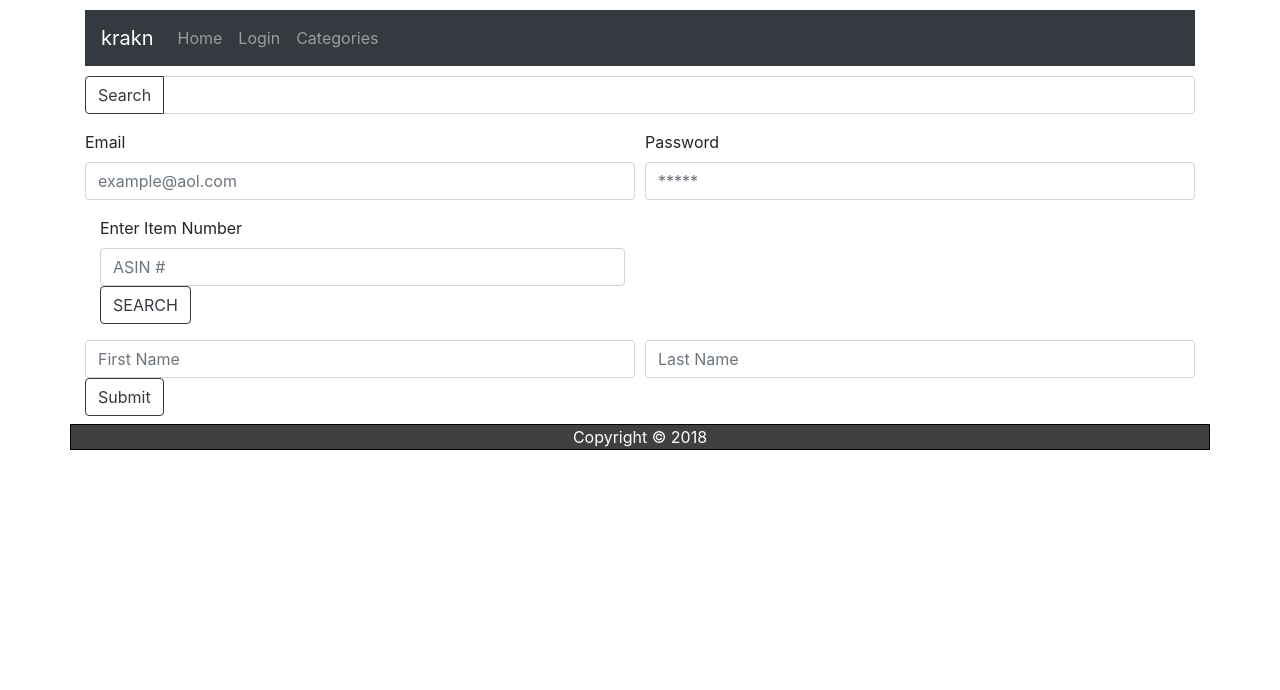
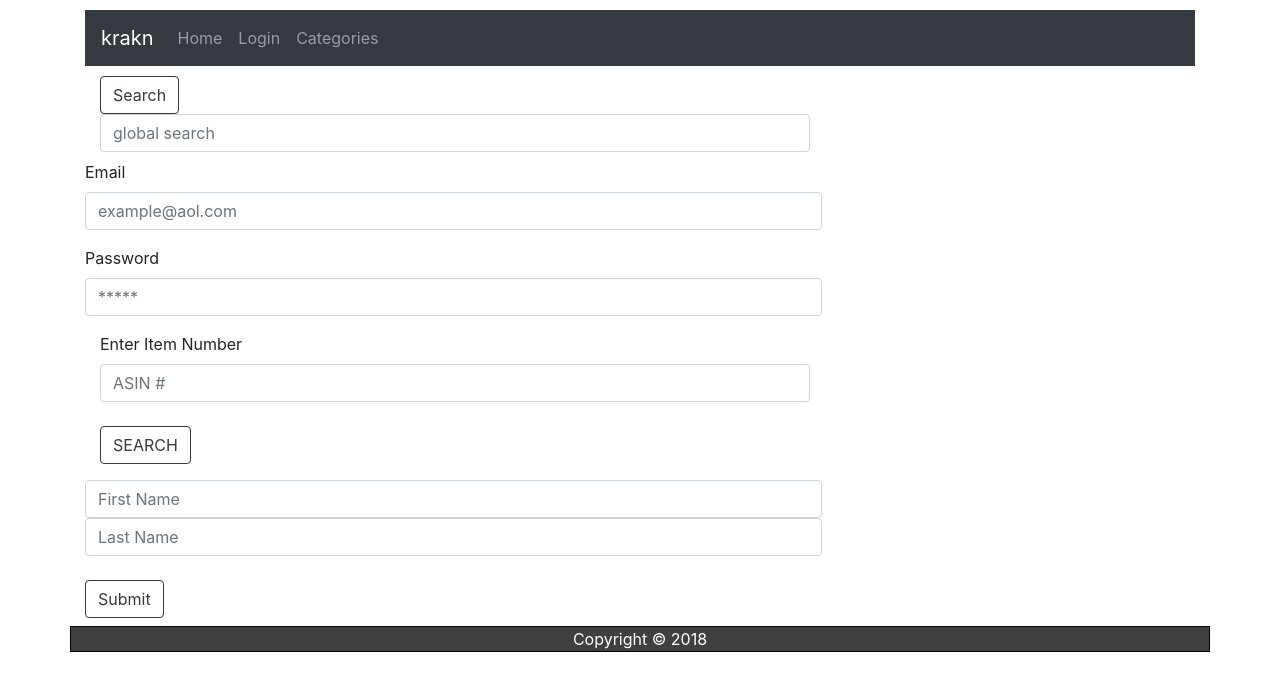
Before and after one commit to bryantwofourtwo/akrakn, a React (Create React App) app in the folder abkrakn/: page / in a window 1280 px wide. Shown: the top 690 px of the page. Built offline with nearby package versions, Linux system fonts and the light colour scheme.

Commit message:
moar added

```diff
--- a/abkrakn/src/components/EnterInfo/EnterInfo.js
+++ b/abkrakn/src/components/EnterInfo/EnterInfo.js
@@ -30,30 +30,32 @@ class EnterInfo extends Component {
     <div className="container" id="enterInfo">
         <form>
             <div className="form-row">
-                <div className="form-group col-md-6">
+                <div className="form-group col-md-8">
                     <label>Email</label>
                     <input type="email" className="form-control" name="inputEmail4" value={this.state.inputEmail4} placeholder="example@aol.com" onChange={this.handleChange}/>
                 </div>
-                <div className="form-group col-md-6">
+                <div className="form-group col-md-8">
                     <label>Password</label>
                     <input type="password" className="form-control" name="inputPassword4" value={this.state.inputPassword4}  onChange={this.handleChange} placeholder="*****" />
                 </div>
             </div>
-                <div className="form-group col-md-6">
+                <div className="form-group col-md-8">
                     <label>Enter Item Number</label>
                     <input type="text" className="form-control" name="inputItemNumber" value={this.state.inputItemNumber}  onChange={this.handleChange} placeholder="ASIN #" />
+                    <br />
                     <button className="btn btn-outline-dark" onClick={this.handleClick}><span>SEARCH</span></button>
                 </div>
                 <div className="form-row">
-                    <div className="col-md-6">
+                    <div className="col-md-8">
                     <input type="text" className="form-control" placeholder="First Name" />
                     </div>
-                    <div className="col-md-6">
+                    <br />
+                    <div className="col-md-8">
                     <input type="text" className="form-control" placeholder="Last Name" />
+                    <br />
+                    <button type="submit" className="btn btn-outline-dark">Submit</button>
                     </div>
                 </div>
-
-            <button type="submit" className="btn btn-outline-dark">Submit</button>
         </form>
     </div>)
     }
--- a/abkrakn/src/components/SearchBar/SearchBar.js
+++ b/abkrakn/src/components/SearchBar/SearchBar.js
@@ -3,11 +3,11 @@ import "./SearchBar.css";
 
 const SearchBar = () => (
     <div className="container">
-    <div className="input-group mb-3">
+    <div className="col-md-8">
         <div className="input-group-prepend">
             <button className="btn btn-outline-dark" type="button">Search</button>
         </div>
-        <input type="text" className="form-control" aria-label="Default" aria-describedby="inputGroup-sizing-default" />
+        <input type="text" className="form-control" placeholder="global search" />
     </div>
     </div>
 
```
